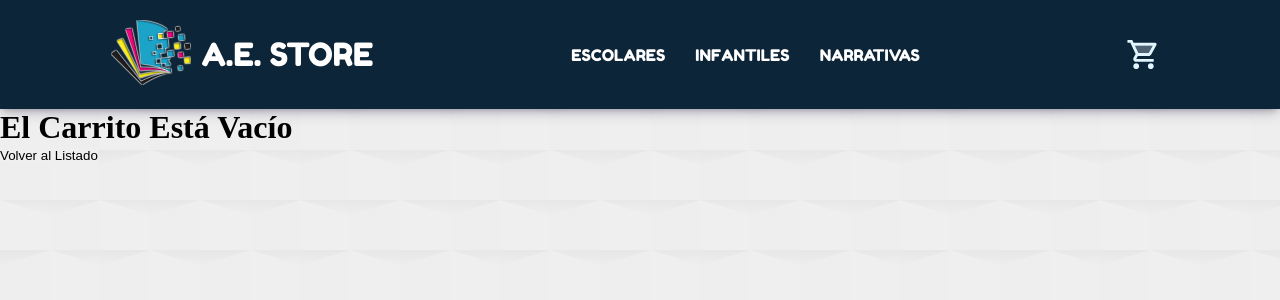
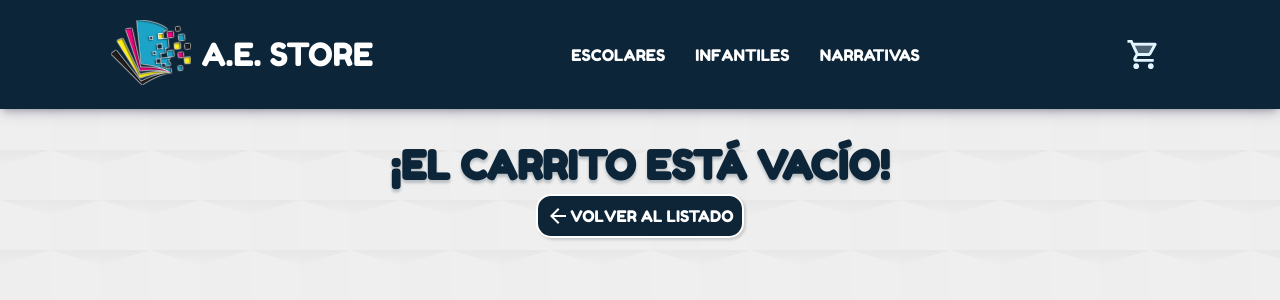
Before and after one commit to ducau84/ae-store, a React (Create React App) app: page /cart in a window 1280 px wide. Shown: the top 300 px of the page. Built offline with nearby package versions, Linux system fonts and the light colour scheme; the HTML template or start-up script is replaced by a standard one.

Commit message:
Creo y estilo CartView

```diff
--- a/package.json
+++ b/package.json
@@ -7,6 +7,7 @@
     "@testing-library/jest-dom": "^5.16.5",
     "@testing-library/react": "^13.3.0",
     "@testing-library/user-event": "^13.5.0",
+    "firebase": "^9.10.0",
     "react": "^18.2.0",
     "react-dom": "^18.2.0",
     "react-loader-spinner": "^5.3.4",
--- a/src/components/Cart.js
+++ b/src/components/Cart.js
@@ -1,34 +1,54 @@
-import React, { useContext } from 'react'
-import { CartContext } from '../context/CartContext';
-import { Link } from 'react-router-dom';
-import CartItems from './CartItems';
+import React, { useContext } from "react";
+import { CartContext } from "../context/CartContext";
+import { Link } from "react-router-dom";
+import ArrowBackTwoToneIcon from "@mui/icons-material/ArrowBackTwoTone";
+import { RemoveShoppingCartTwoTone } from "@mui/icons-material";
+import Tooltip from "@mui/material/Tooltip";
+import CartItems from "./CartItems";
+import { CartContainer } from "../styled/CartContainer";
+import { Button } from "../styled/Button";
 
 const Cart = () => {
-
   const { cart, operPrice, clearCart } = useContext( CartContext );
 
   if ( cart.length === 0 ) {
 
     return (
       <>
-        < h1 > El Carrito Está Vacío</h1 >
-        <Link to="/"> <button>Volver al Listado</button> </Link>
+        <CartContainer>
+          <h1>¡El Carrito Está Vacío!</h1>
+          <Link to="/">
+            <Button>
+              <ArrowBackTwoToneIcon />
+              Volver Al Listado
+            </Button>
+          </Link>
+        </CartContainer>
+      </>
+    );
+  } else {
+
+    return (
+      <>
+        <CartContainer>
+          <h1>Mi Carrito:</h1>
+          <div>
+            <Tooltip title="Vaciar El Carrito">
+              <Button delete onClick={() => clearCart()}>
+                <RemoveShoppingCartTwoTone /> Vaciar el Carrito
+              </Button>
+            </Tooltip>
+            <h2>
+              Total: {new Intl.NumberFormat( "es-AR", { style: "currency", currency: "ARS" } ).format( operPrice() )}
+            </h2>
+          </div>
+          {cart.map( ( product, index ) => (
+            <CartItems key={`${product.title}-${index}`} product={product} />
+          ) )}
+        </CartContainer>
       </>
     );
   }
-  else {
-
-    return (
-      <>
-        {cart.map( ( product, index ) => <CartItems key={`${product.title}-${index}`} product={product} /> )}
-        <p>
-          Total: {operPrice()};
-        </p>
-        <button onClick={() => clearCart()}>Vaciar el Carrito</button>
-      </>
-    );
-  }
-
 };
 
-export default Cart
+export default Cart;
--- a/src/components/CartItems.js
+++ b/src/components/CartItems.js
@@ -3,7 +3,7 @@ import React, { useContext } from "react";
 import RemoveShoppingCartTwoToneIcon from '@mui/icons-material/RemoveShoppingCartTwoTone';
 import { CartContext } from "../context/CartContext.js";
 import { CartItemContainer } from "../styled/CartItemContainer.js";
-import { ButtonDetails } from "../styled/ButtonDetails.js";
+import { Button } from "../styled/Button.js";
 
 const CartItems = ( { product } ) => {
 
@@ -12,16 +12,17 @@ const CartItems = ( { product } ) => {
     return (
         <CartItemContainer>
             <img src={product.img} alt="cover" />
-            <div>
-                <h2>{product.title}</h2>
+            <article>
+                <h3>{product.title}</h3>
+                <h4>{product.autor}</h4>
                 <p>Cantidad: {product.qty}</p>
-                <p>Precio: {product.price}</p>
-                <p>Subtotal: {product.qty * product.price}</p>
-            </div>
-            <ButtonDetails onClick={() => removeItem( product.id )}>
-                <RemoveShoppingCartTwoToneIcon fontSize="small"/>
-                Eliminar del Carrito
-            </ButtonDetails>
+                <p>Precio: {new Intl.NumberFormat( "es-AR", { style: "currency", currency: "ARS" } ).format( product.price )}</p>
+                <p>Subtotal: {new Intl.NumberFormat( "es-AR", { style: "currency", currency: "ARS" } ).format( product.qty * product.price )}</p>
+            </article>
+            <Button delete onClick={() => removeItem( product.id )}>
+                <RemoveShoppingCartTwoToneIcon fontSize="small" />
+                Eliminar
+            </Button>
         </CartItemContainer>
     );
 };
--- a/src/components/ItemDetailContainer.js
+++ b/src/components/ItemDetailContainer.js
@@ -50,7 +50,10 @@ const ItemDetailContainer = () => {
             <ItemDetail product={showProductDetail} />
         }
       </ProductContainer>
-      <ToastContainer />
+      <ToastContainer
+        position="bottom-right"
+        autoClose={2000}
+      />
     </>
   );
 };
--- a/src/styled/Button.js
+++ b/src/styled/Button.js
@@ -3,7 +3,7 @@ import styled from "styled-components";
 export const Button = styled.button`
 display: flex;
 align-items: center;
-margin: 10px;
+margin: 5px;
 padding: 8px;
 width: auto;
 font-family: Fredoka One;
@@ -12,12 +12,12 @@ text-transform: uppercase;
 color: #ffffff;
 border: #fff solid 2px;
 border-radius: 15px;
-background-color: #0e2537;
+background-color: ${props => props.delete ? "#db291c" : "#0e2537"};
 box-shadow: rgba(0, 0, 0, 0.15) 1.95px 1.95px 2.6px;
 cursor: pointer;
 
 &:hover {
-background-color: #32a3c8;
+background-color: ${props => props.delete ? "#fa655a" : "#32a3c8"};
 box-shadow: rgba(50, 50, 93, 0.25) 0px 30px 60px -12px inset, rgba(0, 0, 0, 0.3) 0px 18px 36px -18px inset;
 transition: 800ms ease;
 }
--- /dev/null
+++ b/src/styled/CartContainer.js
@@ -0,0 +1,34 @@
+import styled from "styled-components";
+
+export const CartContainer = styled.div`
+  display: flex;
+  flex-flow: column nowrap;
+  align-items: center;
+  justify-content: center;
+  font-family: Fredoka One;
+  margin: 1rem;
+  h1 {
+    margin-top: 1rem;
+    font-size: 2.5rem;
+    color: #0d2538;
+    text-transform: uppercase;
+    text-align: center;
+    text-shadow: 0px 3px 3px #0e25373d;
+  }
+  h2 {
+    text-align: right;
+    font-size: 1.5rem;
+    padding: 1rem 2rem;
+    background-color: #ffffff8c;
+    box-shadow: #0000003d 0px 3px 8px;
+    border-radius: 15px;
+    text-shadow: 0px 3px 3px #0e25373d;
+  }
+  div {
+    display: flex;
+    flex-flow: column nowrap;
+    align-items: center;
+    justify-content: space-between;
+    margin: 1rem auto;
+  }
+`
--- a/src/styled/CartCounter.js
+++ b/src/styled/CartCounter.js
@@ -2,6 +2,7 @@ import styled from "styled-components";
 
 export const CartCounter = styled.span`
   color: #ec0f7d;
+  text-shadow: 0.5px 0.5px 0 #ffffff, 0.5px -0.5px 0 #ffffff, -0.5px 0.5px 0 #ffffff, -0.5px -0.5px 0 #ffffff, 0.5px 0.5px 0 #ffffff, 0px 0.5px 0 #ffffff, -0.5px 0px 0 #ffffff, 0px -1px 0 #ffffff;
   font-family: "Trebuchet MS", "Lucida Sans Unicode", "Lucida Grande",
     "Lucida Sans", Arial, sans-serif;
   font-weight: 800;
--- a/src/styled/CartItemContainer.js
+++ b/src/styled/CartItemContainer.js
@@ -4,24 +4,43 @@ export const CartItemContainer = styled.section`
 display: flex;
 flex-flow: row nowrap;
 align-items: center;
-justify-content: center;
-margin: 1rem auto;
+justify-content: space-between;
+margin: 0.5rem auto;
 padding: 20px;
 border-radius: 15px;
-max-width: 1200px;
+width: 100%;
+max-width: 900px;
 font-family: Fredoka One;
 background-color: #ffffff87;
 box-shadow: rgba(0, 0, 0, 0.24) 0px 3px 8px;
-a {
-  text-decoration: none;
+h3 {
+    font-size: 1.5rem;
+    font-family: Fredoka One;
+    text-transform: uppercase;
+    text-shadow: 0px 3px 3px #0e25373d;
+  }
+h4 {
+  font-size: 1.2rem;
+  padding-bottom: 0.5rem;
+}
+p {
+  font-size: 1.1rem;
+  margin-bottom: 0.5rem;
 }
 img {
     width: 100%;
     max-width: 200px;
     min-height: 100px;
   }
+article {
+  align-self: flex-start;
+  padding: 1rem;
+  width: 100%;
+  max-width: 600px;
+}
 @media (max-width: 767px) {
-  {
+   {
+    flex-flow: column;
     margin: 1rem;
   }
 }
```
Also changed, not shown: 1 other file (tests, documents, lock files or other folders).
